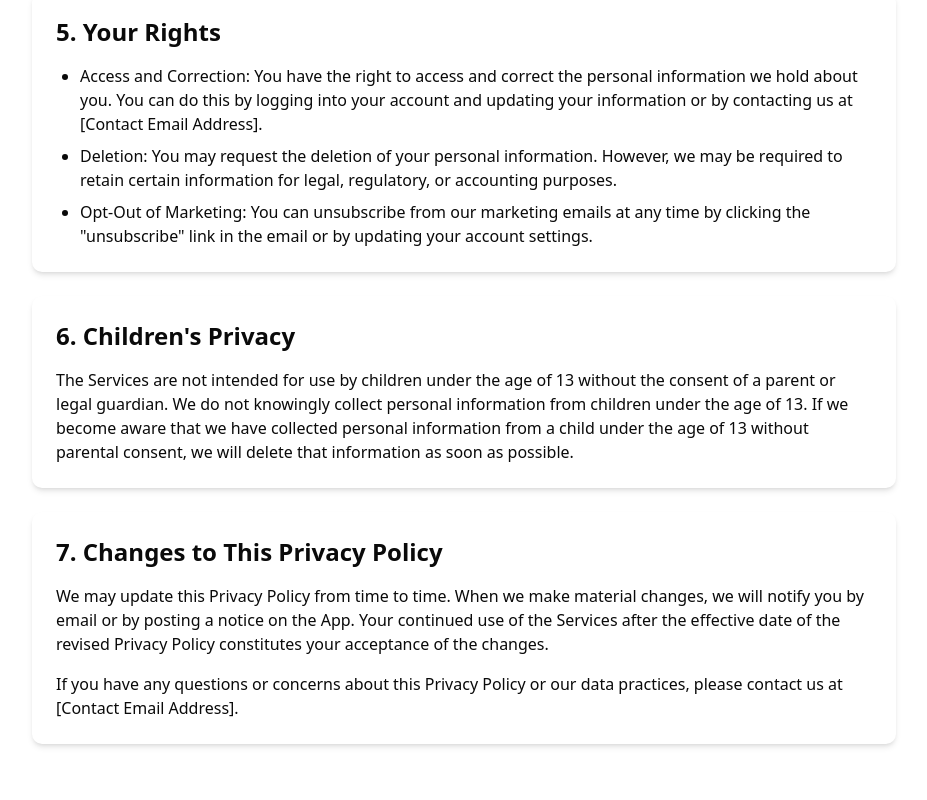
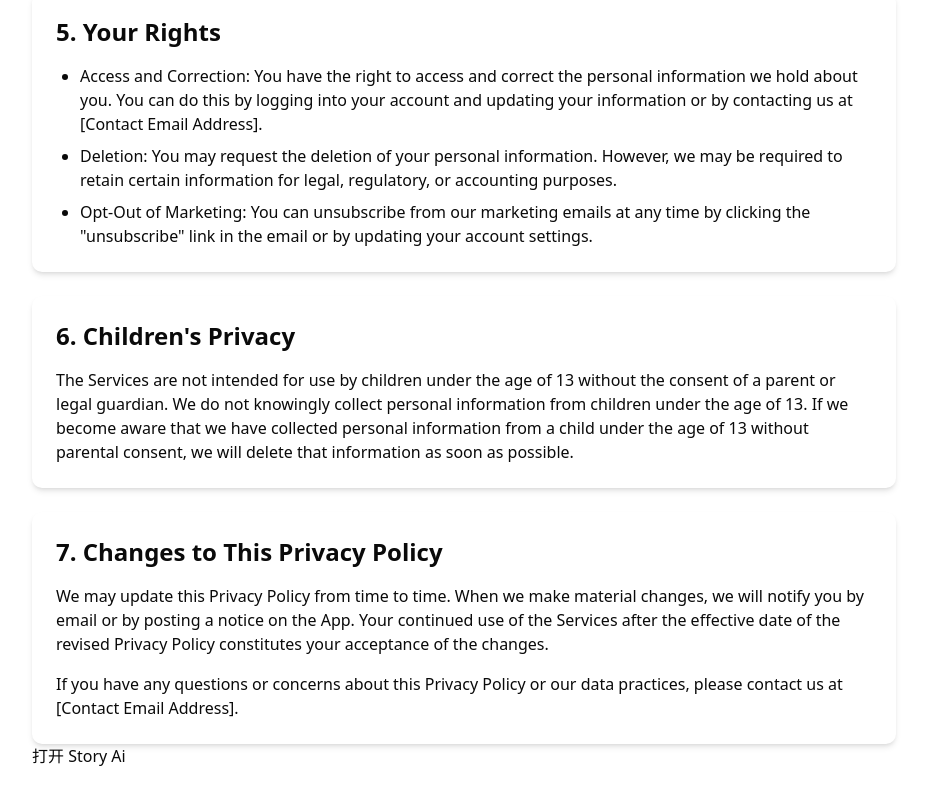
Before and after one commit to oin-ai/pupu.ai, a Next.js app: page /privacy in a window 1280 px wide. Shown: the part 1980-2780 px from the top of the page, without its empty margins (176-1103 px from the left). Before the commit the page ends 2756 px from the top, so only its background shows below. Built offline with nearby package versions, Linux system fonts and the light colour scheme.

Commit message:
fix: bugs

```diff
--- a/app/privacy/page.tsx
+++ b/app/privacy/page.tsx
@@ -113,6 +113,9 @@ export default function PrivacyPage() {
           If you have any questions or concerns about this Privacy Policy or our data practices, please contact us at [Contact Email Address].
         </p>
       </div>
+
+      <a href="story_ai_app://story?story_id=[故事ID的值]&title=[标题的值]&content=[内容的值]&pic_link=[图片链接的值]&audio_link=https://zk.work/download/test-audio.mp3&voice_name=[音色名称的值]
+">打开 Story Ai</a>
     </div>
   );
 }
```
